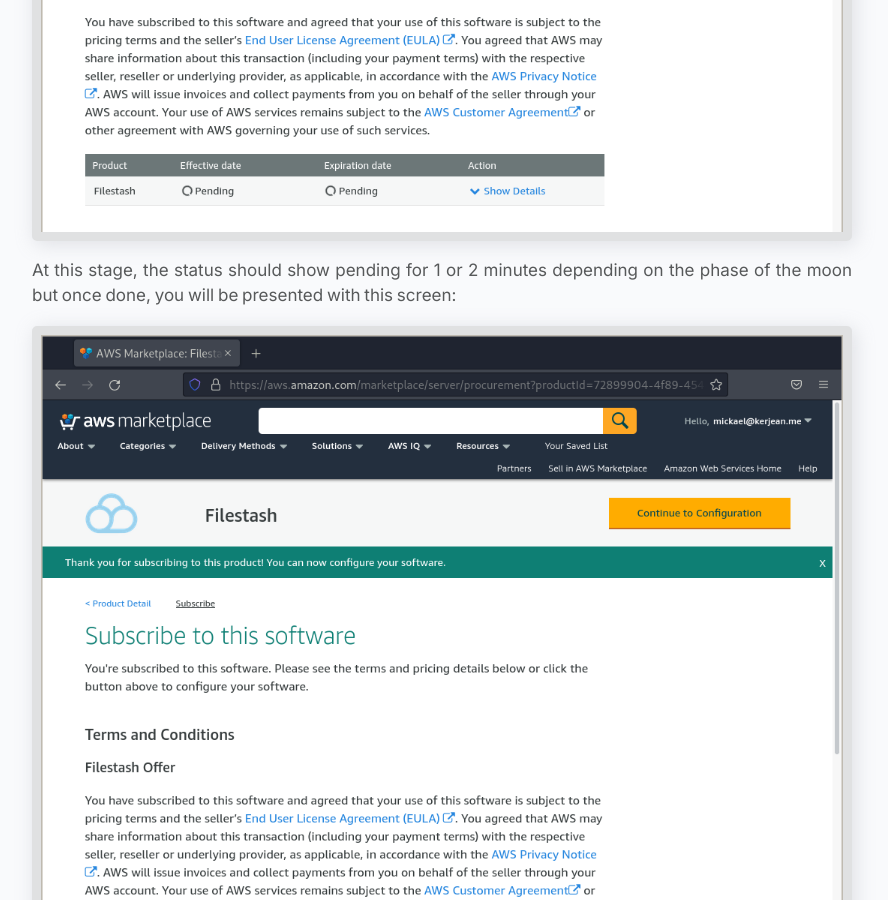
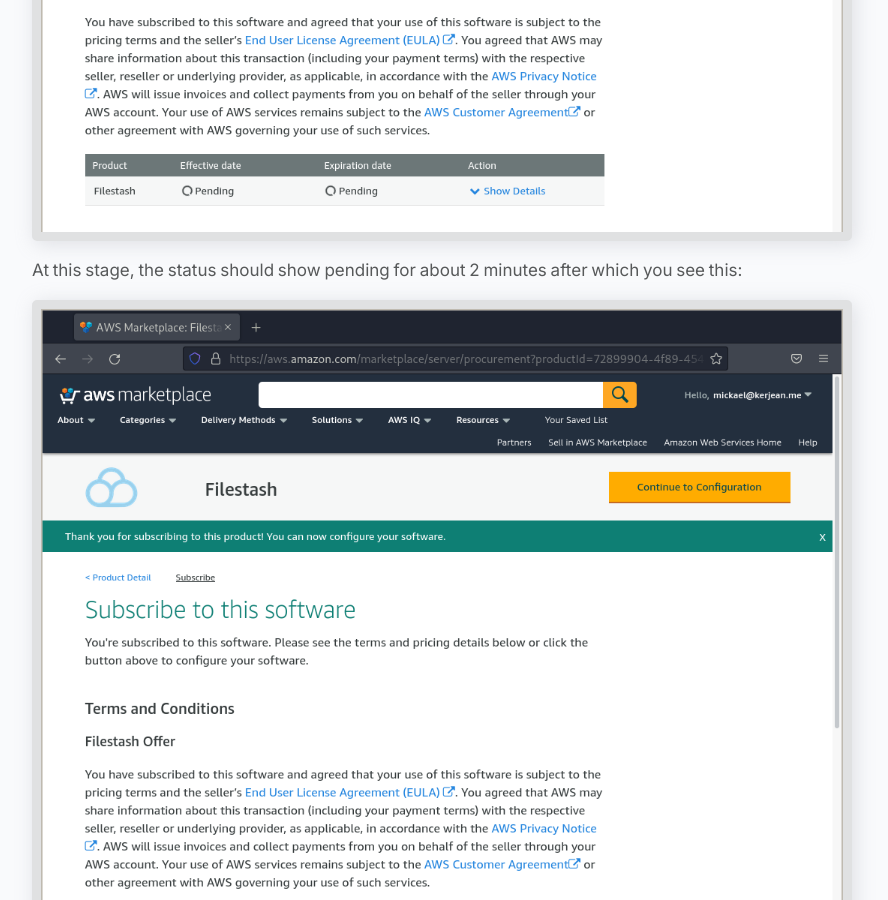
Before and after one commit to mickael-kerjean/filestash-website, a Jekyll site: the page built from pages/install-cloud.md, in a window 1280 px wide and 900 px high, scrolled down 2727 px. Shown: the whole window, without its empty margins (198-1086 px from the left). Built offline with Jekyll 4.4.1, drawn with Linux system fonts in a browser that asks for light colours; some of the changed text lies outside the part shown.

Commit message:
content (update): cloud install on aws

```diff
--- a/pages/install-cloud.md
+++ b/pages/install-cloud.md
@@ -10,7 +10,7 @@
 
 
 
-We will be assuming you already have an AWS Account. If that's not the case, you can either [create an account on your own](https://aws.amazon.com/resources/create-account/) or [reach out to us](/pricing/?modal=enterprise) and we will look after the entire hosting on your behalf.
+We will be assuming you already have an AWS Account. If that's not the case, you can either [create an account on your own](https://aws.amazon.com/resources/create-account/) or [reach out to us](/pricing/?modal=enterprise) and we will look after everything on your behalf.
 
 This guide is split in 3 parts:
 
@@ -29,7 +29,7 @@
 
 <img src="/img/posts/2022-02-21-image0015.png" class="fancy" />
 
-At this stage, the status should show pending for 1 or 2 minutes depending on the phase of the moon but once done, you will be presented with this screen:
+At this stage, the status should show pending for about 2 minutes after which you see this:
 
 <img src="/img/posts/2022-02-21-image0016.png" class="fancy" />
 
```
